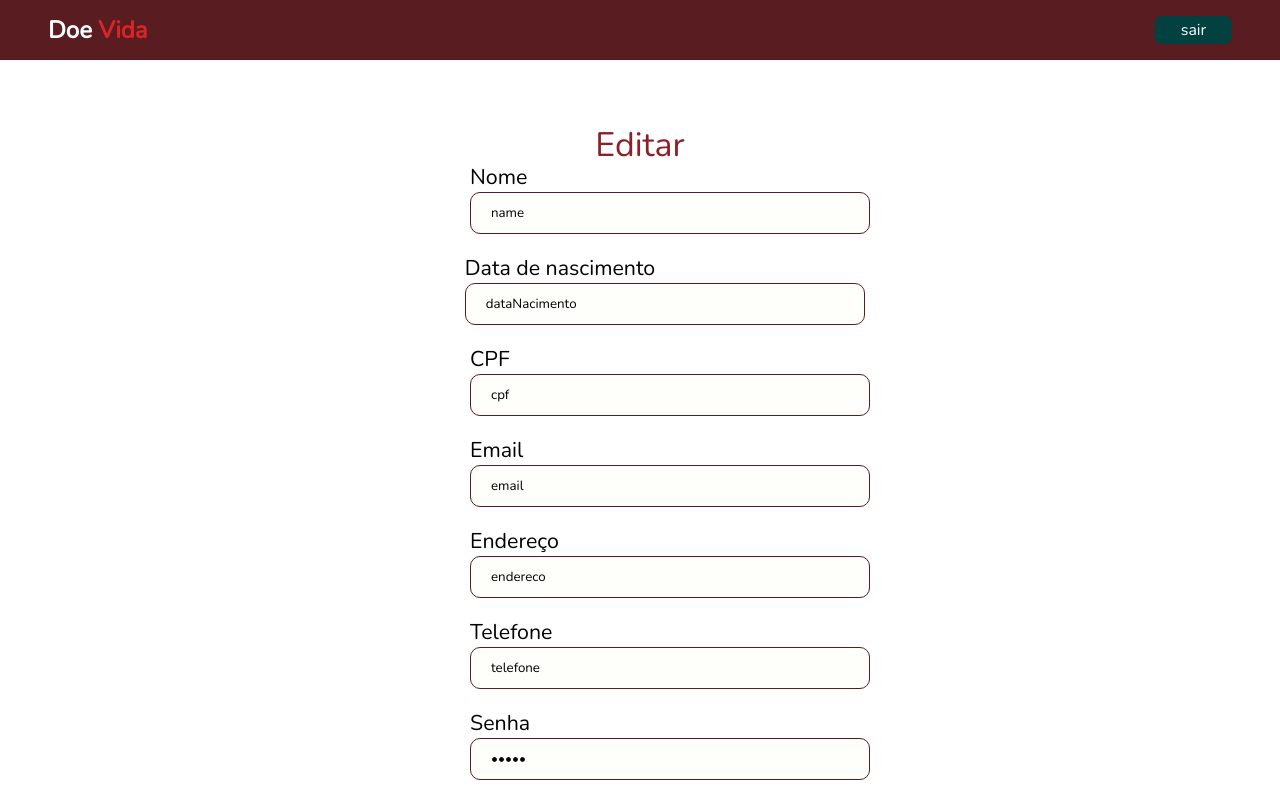
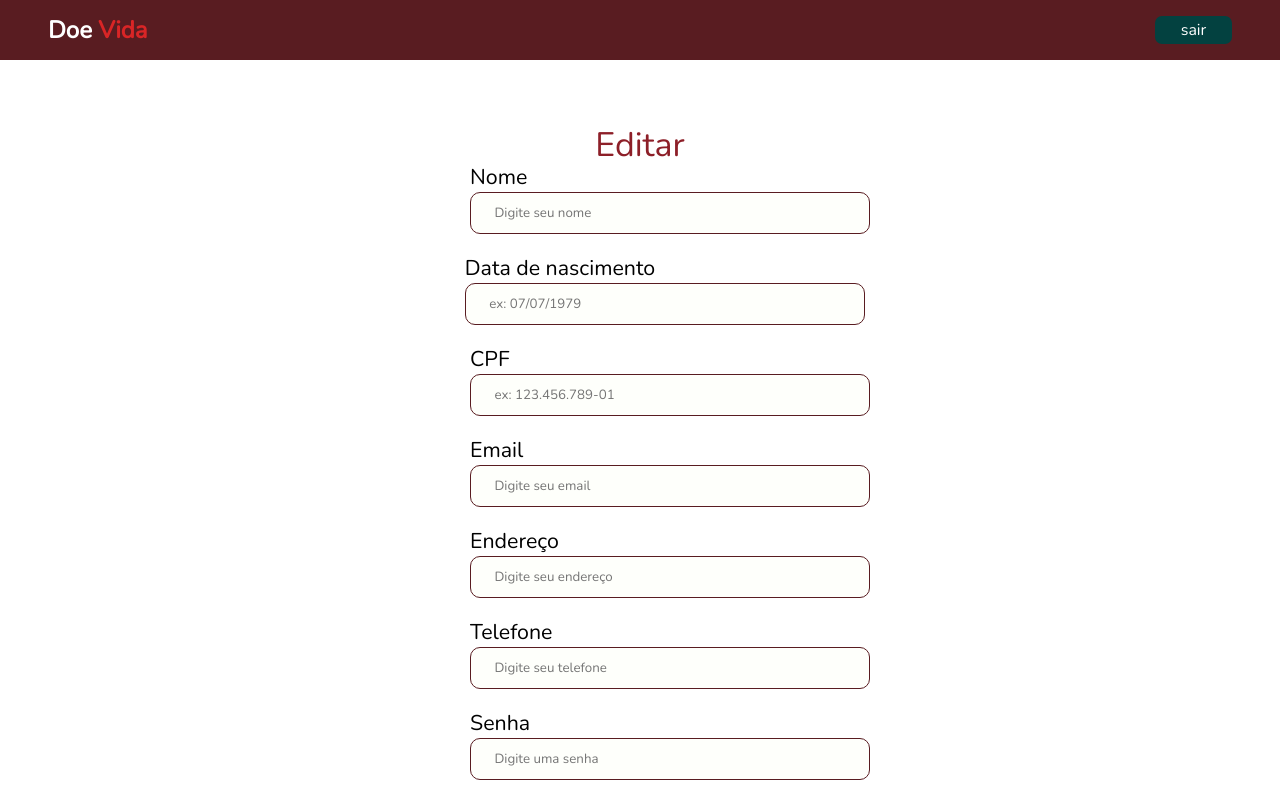
Before and after one commit to carlasuzart/Doe-Vida, a React (Create React App) app: page /EditUser in a window 1280 px wide. Shown: the top 800 px of the page. Built offline with nearby package versions, Linux system fonts and the light colour scheme.

Commit message:
fix: removes default value of input

```diff
--- a/src/Pages/EditUser/index.jsx
+++ b/src/Pages/EditUser/index.jsx
@@ -5,21 +5,46 @@ import * as yup from "yup";
 import { yupResolver } from "@hookform/resolvers/yup";
 import { Link } from "react-router-dom";
 
-
 function EditUser() {
-
-
   const formSchema = yup.object().shape({
     name: yup.string().required("Este campo é obrigatório"),
-    dataNacimento: yup.string().required("Este campo é obrigatório").matches("^(0[1-9]|[12][0-9]|3[01])/(0[1-9]|1[012])/[12][0-9]{3}$" ,"Formato da data:dd/mm/aaaa"),
-    cpf: yup.string().required("Este campo é obrigatório").matches("[0-9]{3}.?[0-9]{3}.?[0-9]{3}-?[0-9]{2}", "Formato para CPF:000.000.000-00"),
+    dataNacimento: yup
+      .string()
+      .required("Este campo é obrigatório")
+      .matches(
+        "^(0[1-9]|[12][0-9]|3[01])/(0[1-9]|1[012])/[12][0-9]{3}$",
+        "Formato da data:dd/mm/aaaa"
+      ),
+    cpf: yup
+      .string()
+      .required("Este campo é obrigatório")
+      .matches(
+        "[0-9]{3}.?[0-9]{3}.?[0-9]{3}-?[0-9]{2}",
+        "Formato para CPF:000.000.000-00"
+      ),
     endereco: yup.string().required("Este campo é obrigatório"),
-    telefone: yup.string().required("Este campo é obrigatório").matches("^([1-9]{2}) [9]{0,1}[6-9]{1}[0-9]{3}-[0-9]{4}$","Formato do telefone :00 0000-0000"),
-    email: yup.string().required("Este campo é obrigatório").email("Email inválido"),
-    senha: yup.string().required("Este campo é obrigatório").matches(
-      "^(?=.*?[A-Z])(?=.*?[a-z])(?=.*?[0-9])(?=.*?[#?!@$ %^&*-]).{8,}$",
-      " A senha deve conter 8 caracteres, uma letra maiúscula, um número e um caractere especial!"),
-    confirmarSenha: yup.string().required("Este campo é obrigatório").oneOf([yup.ref("senha"), null], "As senhas devem corresponder"),
+    telefone: yup
+      .string()
+      .required("Este campo é obrigatório")
+      .matches(
+        "^([1-9]{2}) [9]{0,1}[6-9]{1}[0-9]{3}-[0-9]{4}$",
+        "Formato do telefone :00 0000-0000"
+      ),
+    email: yup
+      .string()
+      .required("Este campo é obrigatório")
+      .email("Email inválido"),
+    senha: yup
+      .string()
+      .required("Este campo é obrigatório")
+      .matches(
+        "^(?=.*?[A-Z])(?=.*?[a-z])(?=.*?[0-9])(?=.*?[#?!@$ %^&*-]).{8,}$",
+        " A senha deve conter 8 caracteres, uma letra maiúscula, um número e um caractere especial!"
+      ),
+    confirmarSenha: yup
+      .string()
+      .required("Este campo é obrigatório")
+      .oneOf([yup.ref("senha"), null], "As senhas devem corresponder"),
     check: yup.boolean().isTrue("Você não aceitou os termos!"),
   });
 
@@ -32,7 +57,7 @@ function EditUser() {
   });
 
   const handleChange = (data) => {
-    console.log(data)
+    console.log(data);
   };
 
   return (
@@ -42,14 +67,18 @@ function EditUser() {
       <Container>
         <Content>
           <form onSubmit={handleSubmit(handleChange)}>
-          <h1>Editar</h1>
+            <h1>Editar</h1>
 
             <div>
               <div className="validacao">
                 <label>Nome</label>
                 <p className="erro">{errors.name?.message}</p>
               </div>
-              <input type="text" value="name" placeholder=" Digite seu nome"{...register("name")} />
+              <input
+                type="text"
+                placeholder=" Digite seu nome"
+                {...register("name")}
+              />
             </div>
 
             <div>
@@ -57,7 +86,11 @@ function EditUser() {
                 <label>Data de nascimento</label>
                 <p className="erro">{errors.dataNacimento?.message}</p>
               </div>
-              <input type="text"  value="dataNacimento"  placeholder=" ex: 07/07/1979"{...register("dataNacimento")} />
+              <input
+                type="text"
+                placeholder=" ex: 07/07/1979"
+                {...register("dataNacimento")}
+              />
             </div>
 
             <div>
@@ -65,7 +98,11 @@ function EditUser() {
                 <label>CPF</label>
                 <p className="erro">{errors.cpf?.message}</p>
               </div>
-              <input type="text" value="cpf" placeholder=" ex: 123.456.789-01"{...register("cpf")} />
+              <input
+                type="text"
+                placeholder=" ex: 123.456.789-01"
+                {...register("cpf")}
+              />
             </div>
 
             <div>
@@ -73,7 +110,11 @@ function EditUser() {
                 <label>Email</label>
                 <p className="erro">{errors.email?.message}</p>
               </div>
-              <input type="text" value="email"  placeholder=" Digite seu email"{...register("email")} />
+              <input
+                type="text"
+                placeholder=" Digite seu email"
+                {...register("email")}
+              />
             </div>
 
             <div>
@@ -81,7 +122,11 @@ function EditUser() {
                 <label>Endereço</label>
                 <p className="erro">{errors.endereco?.message}</p>
               </div>
-              <input type="text" value="endereco" placeholder=" Digite seu endereço"{...register("endereco")} />
+              <input
+                type="text"
+                placeholder=" Digite seu endereço"
+                {...register("endereco")}
+              />
             </div>
 
             <div>
@@ -89,7 +134,11 @@ function EditUser() {
                 <label>Telefone</label>
                 <p className="erro">{errors.telefone?.message}</p>
               </div>
-              <input type="text" value="telefone" placeholder=" Digite seu telefone"{...register("telefone")} />
+              <input
+                type="text"
+                placeholder=" Digite seu telefone"
+                {...register("telefone")}
+              />
             </div>
 
             <div>
@@ -97,21 +146,31 @@ function EditUser() {
                 <label>Senha</label>
                 <p className="erro">{errors.senha?.message}</p>
               </div>
-              <input type="password" value="senha" placeholder=" Digite uma senha"{...register("senha")} />
+              <input
+                type="password"
+                placeholder=" Digite uma senha"
+                {...register("senha")}
+              />
             </div>
 
             <div>
               <div className="validacao">
-              <label>Confirmar senha</label>
-              <p className="erro">{errors.confirmarSenha?.message}</p>
-            </div>
-              <input type="password" value="confirmarSenha" placeholder=" Confirme sua senha"{...register("confirmarSenha")} />
+                <label>Confirmar senha</label>
+                <p className="erro">{errors.confirmarSenha?.message}</p>
+              </div>
+              <input
+                type="password"
+                placeholder=" Confirme sua senha"
+                {...register("confirmarSenha")}
+              />
             </div>
 
             <div className="btn">
               <button type="submit">Editar</button>
             </div>
-           <span><Link to="/Schedules">Voltar</Link></span>
+            <span>
+              <Link to="/Schedules">Voltar</Link>
+            </span>
           </form>
         </Content>
       </Container>
```
